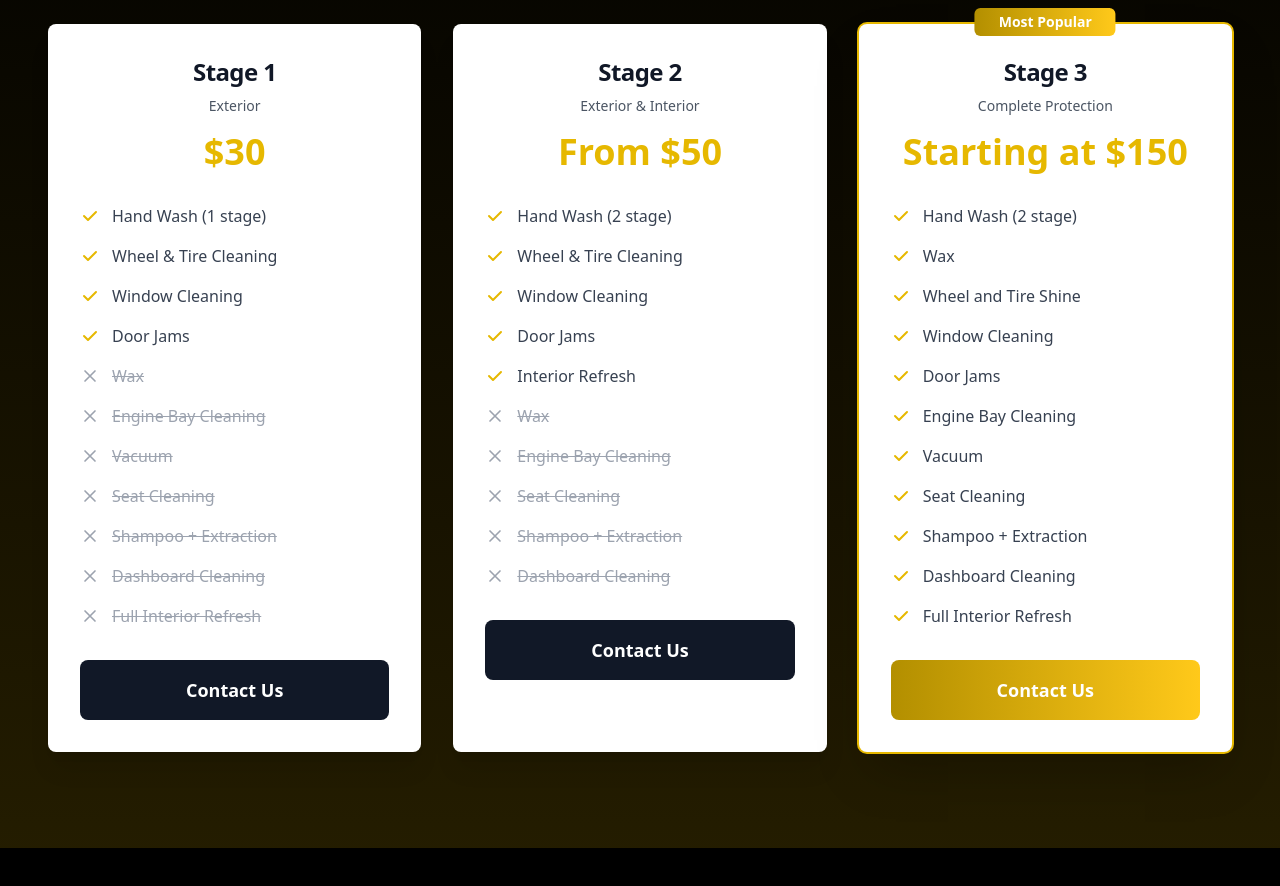
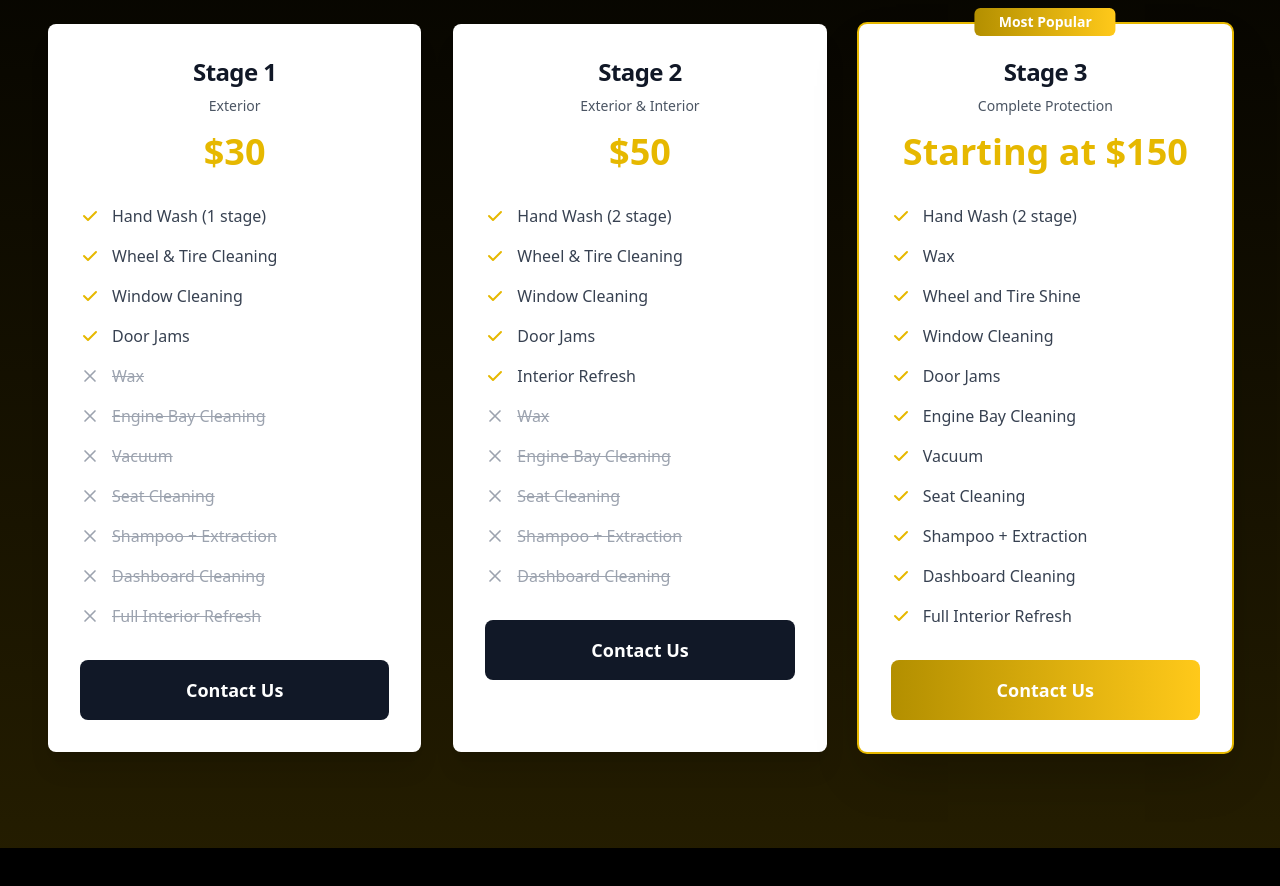
Before and after one commit to adamshaham/Nas-auto-spa, a React (Create React App) app: page / in a window 1280 px wide. Shown: the part 2520-3406 px from the top of the page. Built offline with nearby package versions, Linux system fonts and the light colour scheme.

Commit message:
Remove text from gallery images and update pricing

```diff
--- a/src/components/Gallery.jsx
+++ b/src/components/Gallery.jsx
@@ -9,17 +9,14 @@ const Gallery = () => {
     {
       url: '/images/gallery/IMG_4271.png',
       title: 'BMW M4 Competition',
-      description: 'Full paint correction and ceramic coating'
     },
     {
       url: '/images/gallery/IMG_4637.png',
       title: 'Porsche 911 Turbo',
-      description: 'Premium detail and paint protection'
     },
     {
       url: '/images/gallery/IMG_7717.png',
       title: 'BMW M6 Competition',
-      description: 'Complete exterior transformation'
     }
   ];
 
--- a/src/components/Pricing.jsx
+++ b/src/components/Pricing.jsx
@@ -22,7 +22,7 @@ const Pricing = () => {
     },
     {
       title: 'Stage 2',
-      price: 'From $50',
+      price: '$50',
       features: [
         { text: 'Hand Wash (2 stage)', included: true },
         { text: 'Wheel & Tire Cleaning', included: true },
```
